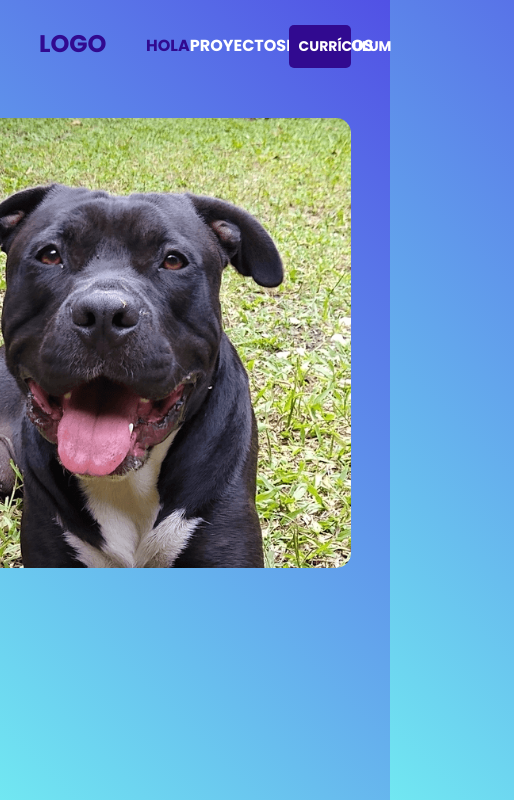
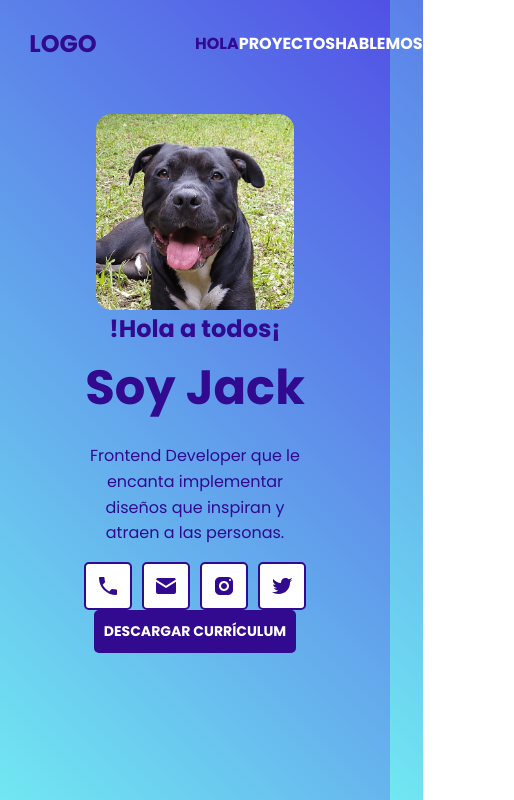
Before and after one commit to eqznava/portfolio_jaume, a plain HTML site: page index.html in a window 390 px wide. Shown: the top 800 px of the page, 514 px wide, since content can reach past the window. Drawn offline with Linux system fonts and the light colour scheme.

Commit message:
Making the responsive design 670px

```diff
--- a/css/index.css
+++ b/css/index.css
@@ -103,13 +103,11 @@ button {
 }
 
 .avatarImg {
-    width: 40%;
     display: contents;
     border: 1px solid black;
 }
 
 .avatarImg>img {
-    height: 450px;
     border-radius: 15px;
 }
 
@@ -133,6 +131,11 @@ button {
 
 .iconBox img {
     padding: 10px;
+}
+
+.curriculum {
+    display: none;
+    width: fit-content;
 }
 
 .avatarInfo>h2 {
@@ -388,7 +391,7 @@ footer {
 }
 
 .iconsContainerFooter {
-    width: 30%;
+    width: 35%;
     display: flex;
     gap: 10px;
 }
@@ -400,18 +403,30 @@ footer {
 }
 
 @media screen and (max-width:1270px) {
+    .avatarImg>img {
+        width: 50%;
+    }
     .textFooter {
         width: 80%;
     }
 }
 
 @media screen and (max-width:1215px) {
+    .avatarInfo {
+        width: 45%;
+    }
     .textFooter {
         font: var(--body3);
     }
 }
 
 @media screen and (max-width:1115px) {
+    .avatar {
+        margin-bottom: 150px;
+    }
+    .avatarImg>img {
+        width: 47%;
+    }
     button {
         width: 20%;
     }
@@ -419,3 +434,99 @@ footer {
         text-align: center;
     }
 }
+
+@media screen and (max-width:1024px) {
+    .avatarInfo {
+        width: 50%;
+    }
+    .navbar {
+        width: 40%;
+    }
+}
+
+@media screen and (max-width:900px) {
+    .navbar {
+        width: 45%;
+    }
+    .avatarInfo>p {
+        width: 70%;
+    }
+}
+
+@media screen and (max-width:800px) {
+    .navbar {
+        width: 50%;
+    }
+}
+
+@media screen and (max-width:768px) {
+    br {
+        display: none;
+    }
+    button {
+        display: none;
+    }
+    header,
+    .avatar,
+    .main,
+    footer {
+        width: 85%;
+    }
+    .titleInfo {
+        font: var(--headline5);
+    }
+    .avatarInfo>h1 {
+        font: var(--headline3);
+    }
+    .projectInfo>p {
+        font: var(--body3);
+    }
+    .projectThree {
+        gap: 70px;
+    }
+    .contact {
+        width: 75%;
+    }
+    footer h3 {
+        display: none;
+    }
+}
+
+@media screen and (max-width:670px) {
+    .curriculum {
+        display: block;
+    }
+    .avatar {
+        flex-direction: column;
+        align-items: center;
+    }
+    .avatarImg>img {
+        width: 60%;
+    }
+    .avatarInfo {
+        width: 100%;
+        display: flex;
+        flex-direction: column;
+        align-items: center;
+    }
+    .avatarInfo>p {
+        text-align: center;
+    }
+    .iconsContainer {
+        justify-content: center;
+    }
+    .testimonialCard {
+        padding: 15px;
+    }
+    .contact {
+        margin-bottom: 30px;
+    }
+    .footerInfo {
+        width: 100%;
+        flex-direction: column;
+        gap: 15px;
+    }
+    .iconsContainerFooter {
+        width: 40%;
+    }
+}
--- a/index.html
+++ b/index.html
@@ -46,6 +46,7 @@
                     <img src="icons/icon-twitter_squared.svg" alt="twitter icon">
                 </a>
             </div>
+            <button class="curriculum">DESCARGAR CURRÍCULUM</button>
         </div>
     </section>
     <section class="main">
@@ -138,7 +139,7 @@
                 <label for="email">Correo electrónico</label>
                 <input type="email" name="email" id="email" placeholder="jack@gmail.com">
                 <label for="message">Mensaje</label>
-                <textarea name="message" id="message" cols="30" rows="10"></textarea>
+                <textarea name="message" id="message" cols="30" rows="10" placeholder="..."></textarea>
                 <input type="button" value="ENVIAR MENSAJE">
             </form>
         </div>
```
